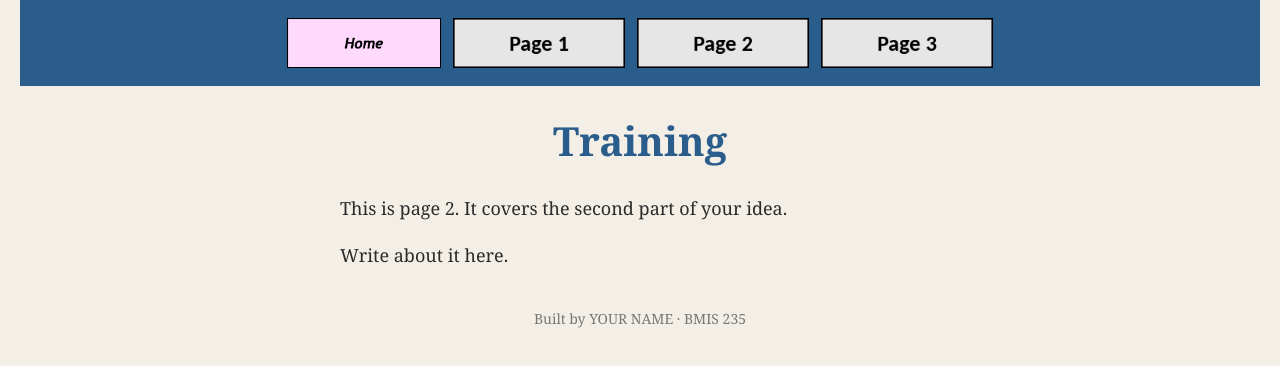
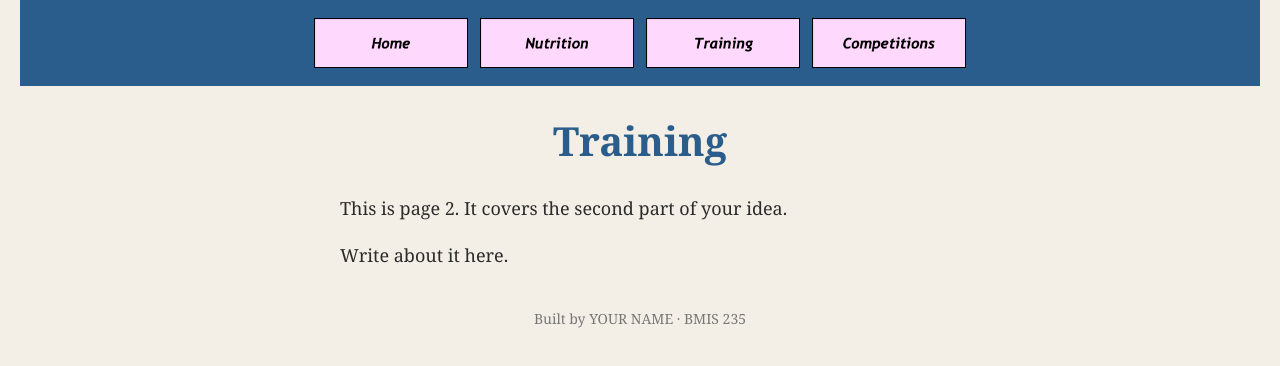
Before and after one commit to EmmaTaggi/bmis235-html-3, a plain HTML site: page page2.html in a window 1280 px wide. Drawn offline with Linux system fonts and the light colour scheme.

Commit message:
Update navigation links and images in page2.html

```diff
--- a/page2.html
+++ b/page2.html
@@ -23,9 +23,9 @@
      ===================================================================== -->
 <nav>
     <a href="index.html"><img src="img/home.png" alt="Home"></a>
-    <a href="page1.html"><img src="img/page1.png" alt="Page 1"></a>
-    <a href="page2.html"><img src="img/page2.png" alt="Page 2"></a>
-    <a href="page3.html"><img src="img/page3.png" alt="Page 3"></a>
+    <a href="page1.html"><img src="img/nutrition.png" alt="Page 1"></a>
+    <a href="page2.html"><img src="img/training.png" alt="Page 2"></a>
+    <a href="page3.html"><img src="img/competitions.png" alt="Page 3"></a>
 </nav>
 
 <h1>Training</h1>
```
